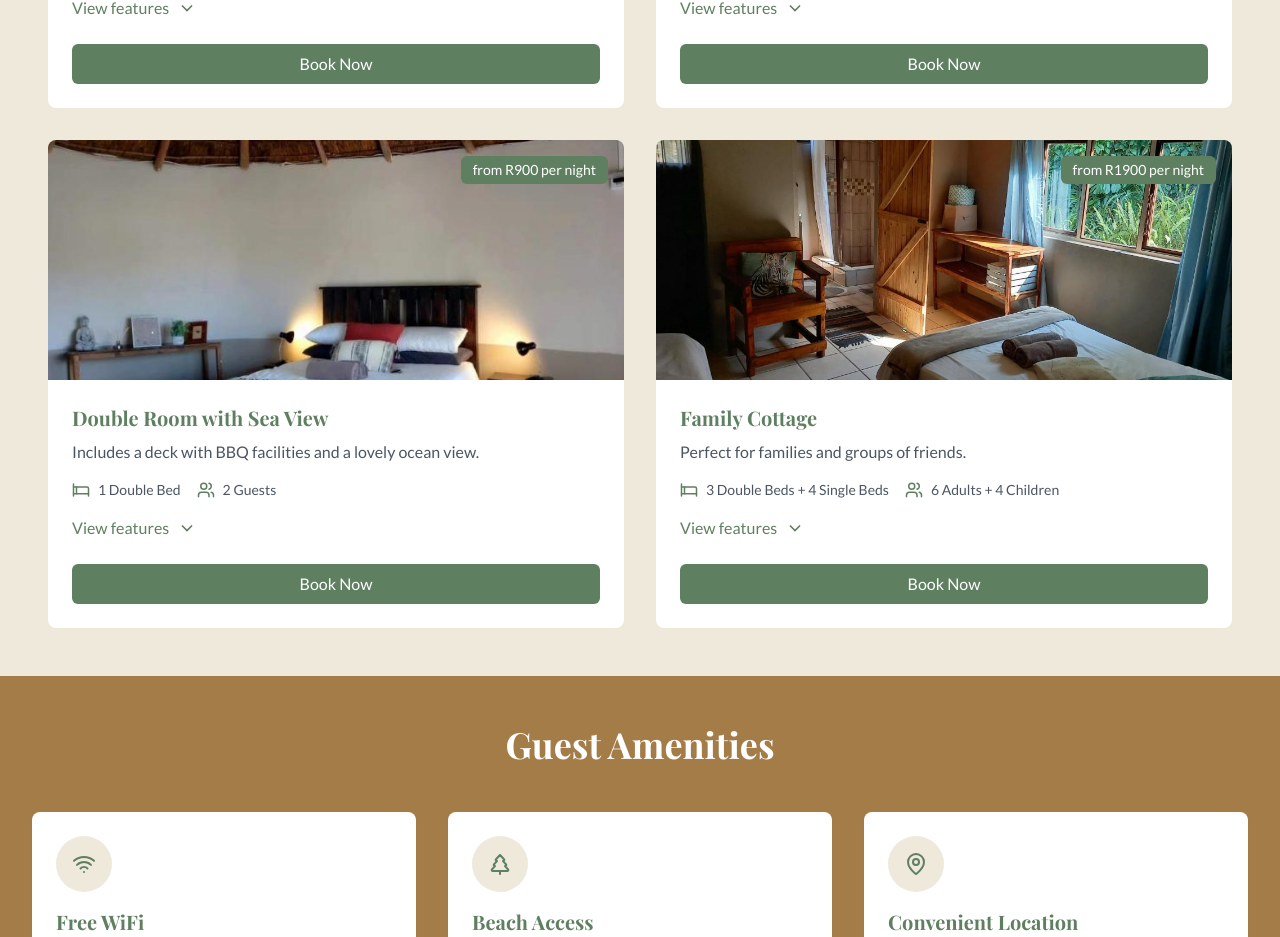
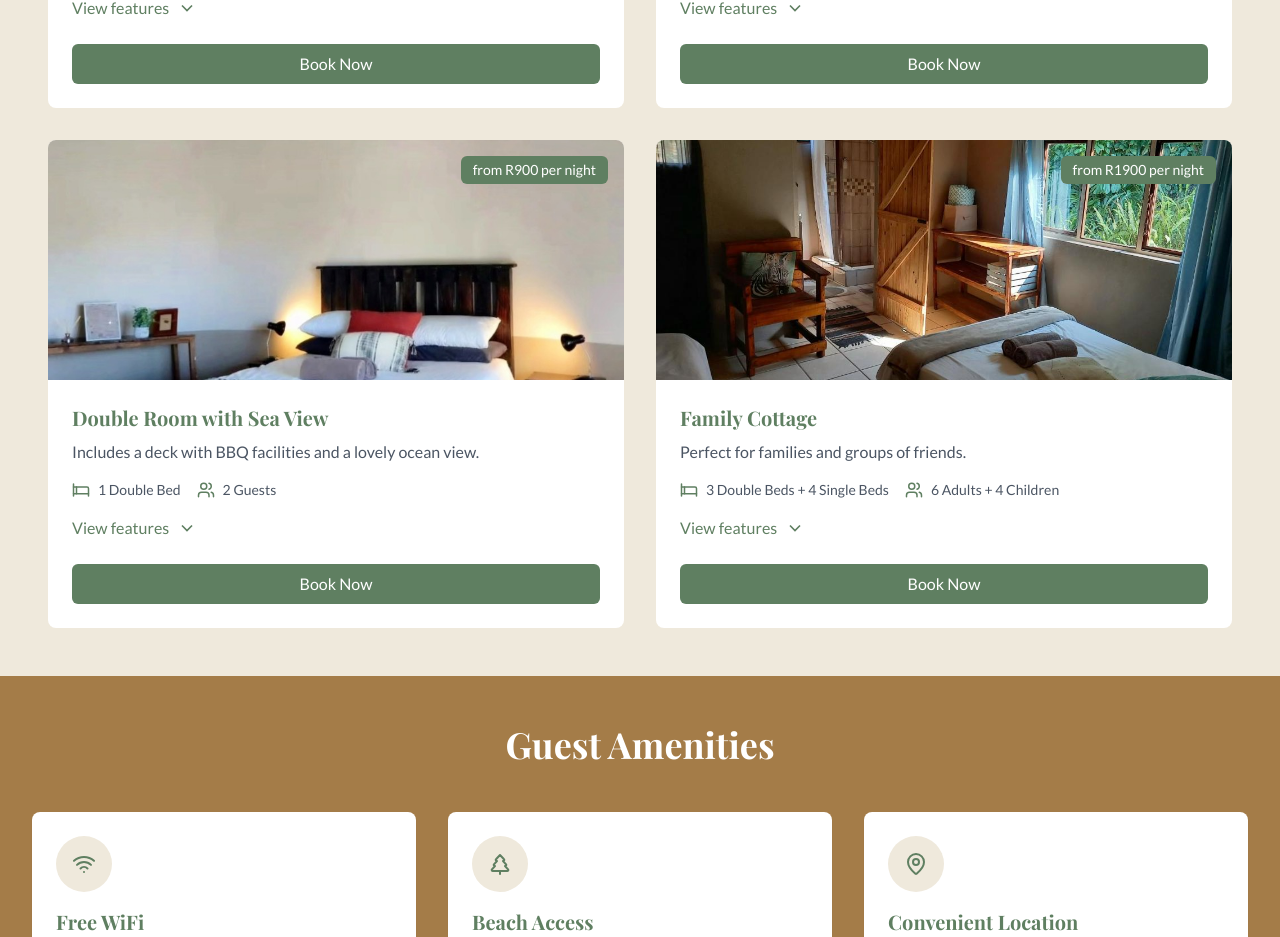
Before and after one commit to Ikayapsj/ikayaaccommodation-psj, a React (Vite) app: page / in a window 1280 px wide. Shown: the part 2092-3029 px from the top of the page. Built offline with nearby package versions, Linux system fonts and the light colour scheme; a web font is replaced by a local one.

Commit message:
Fix: Update Double Room Sea View image
Replaced the image for the Double Room with Sea View and ensured the bed is centered for better visibility.

```diff
--- a/src/components/Rooms.tsx
+++ b/src/components/Rooms.tsx
@@ -1,3 +1,4 @@
+
 import React, { useState } from 'react';
 import { Bed, Users, Check } from 'lucide-react';
 const roomsData = [{
@@ -22,7 +23,7 @@ const roomsData = [{
   id: 3,
   name: "Double Room with Sea View",
   description: "Includes a deck with BBQ facilities and a lovely ocean view.",
-  image: "/lovable-uploads/bf9e6838-82bd-467e-9807-c6659e1831af.png",
+  image: "/lovable-uploads/f86d295e-3dd8-40b7-9778-9f48e4ff7494.png",
   beds: "1 Double Bed",
   occupancy: "2 Guests",
   features: ["En-suite bathroom", "Fan", "Free WiFi", "Full kitchen", "Deck with BBQ facilities", "Ocean view", "Pet-friendly"],
@@ -46,7 +47,7 @@ const Rooms = () => {
         <div className="grid md:grid-cols-2 lg:grid-cols-2 gap-8">
           {roomsData.map(room => <div key={room.id} className="bg-white rounded-lg overflow-hidden shadow-smooth hover:shadow-lg transition-all group">
               <div className="relative h-60 overflow-hidden">
-                <img src={room.image} alt={room.name} className="w-full h-full object-cover group-hover:scale-105 transition-transform duration-500" />
+                <img src={room.image} alt={room.name} className="w-full h-full object-cover object-center group-hover:scale-105 transition-transform duration-500" />
                 <div className="absolute top-4 right-4 bg-coastal-green text-white px-3 py-1 rounded-md text-sm font-medium">
                   {room.price} per night
                 </div>
```
Also changed, not shown: public/lovable-uploads/f86d295e-3dd8-40b7-9778-9f48e4ff7494.png (added).
